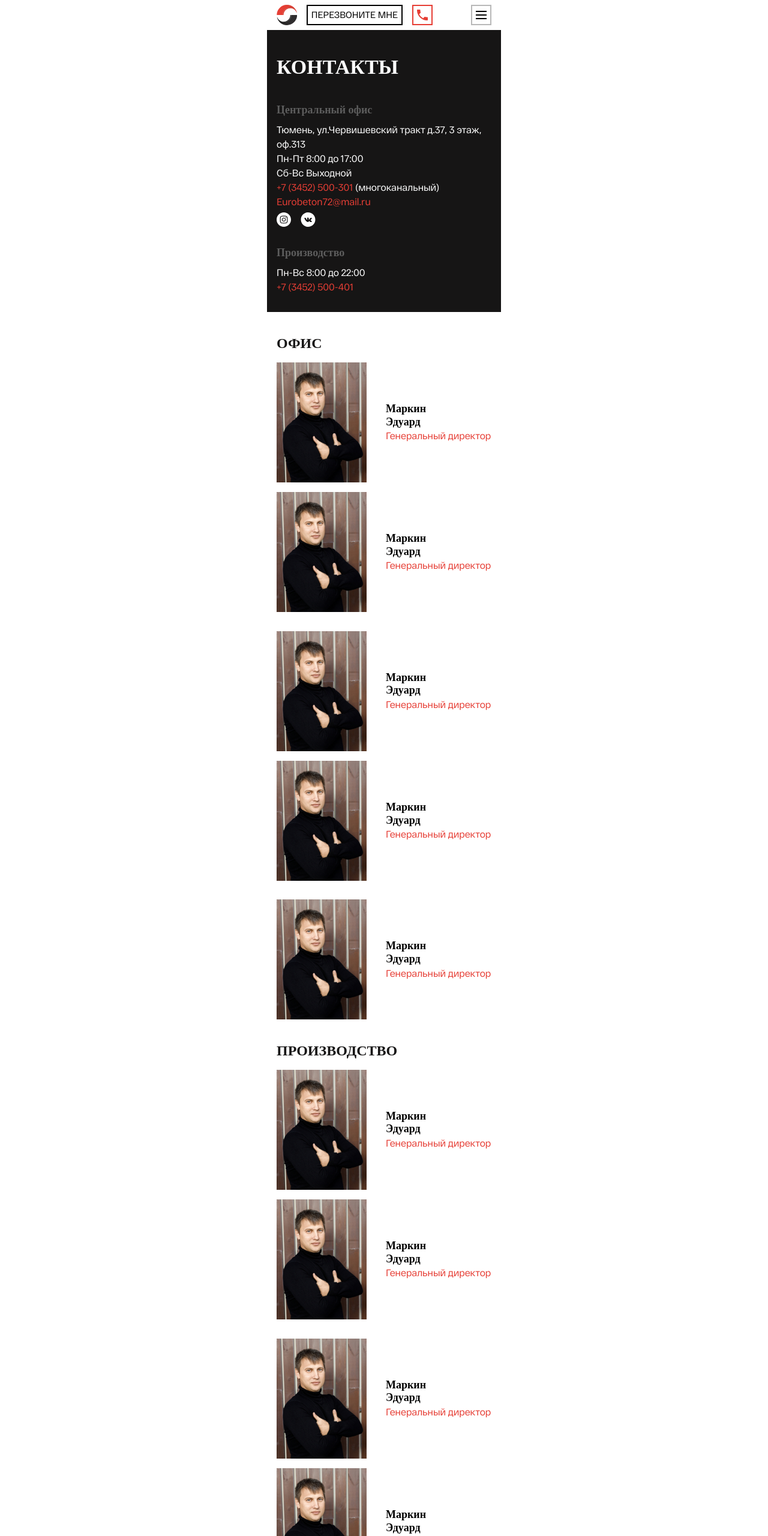
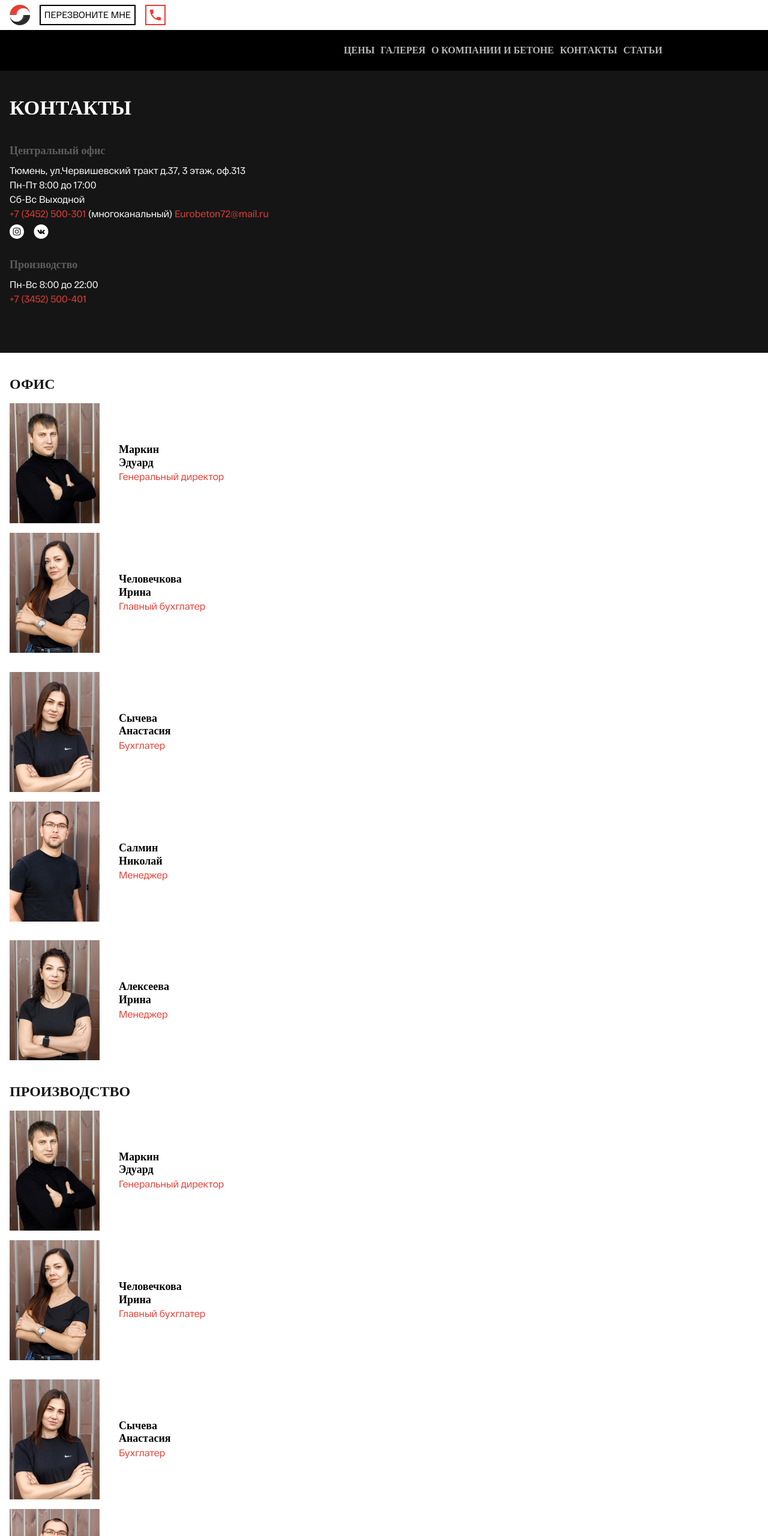
Before and after one commit to ALEXX4891/layout-SunWeb, a plain HTML site: page index.html in a window 1280 px wide. Shown: the top 2560 px of the page at 60% size. Drawn offline with Linux system fonts and the light colour scheme; a web font is replaced by a local one.

Commit message:
do desctop 1

```diff
--- a/css/style.css
+++ b/css/style.css
@@ -144,16 +144,16 @@ body {
 }
 
 .section {
-    max-width: 390px;
+    /* max-width: 390px; */
     margin: 0 auto;
 }
 
 .container {
     padding: 0 16px;
-    max-width: 390px;
+    /* max-width: 390px; */
     width: 100%;
     margin: 0 auto;
-    margin-bottom: 10px;
+    /* margin-bottom: 10px; */
 }
 
 .section-title {
@@ -240,7 +240,8 @@ body {
 } */
 
 .heder__top {
-    padding: 8px 0px;
+    padding: 8px 0 0;
+    min-height: 50px;
     width: 100%;
     align-items: flex-start;
     justify-content: space-between;
@@ -252,12 +253,46 @@ body {
     cursor: pointer;
 }
 
-.nav {
-    padding-left: 20%;
+.header__nav {
+    /* padding-left: 20%; */
+    /* display: flex; */
     display: none;
-    width: 708px;
+    /* width: 708px; */
+    min-height: 68px;
+    color: #FFF;
+    /* background-color: var(--Dark-Grey); */
     text-transform: uppercase;
+    /* align-items: flex-end; */
+    justify-content: end;
 
+
+}
+
+.nav__list {
+    display: flex;
+    max-width: 800px;
+    justify-content: end;
+    /* flex-direction: column; */
+    /* align-items: flex-end; */
+}
+
+.nav__item {
+    margin-right: 10px;
+    padding-top: 26px;
+    /* vertical-align: middle; */
+    color: var(--Grey);
+    font-family: RFDewi;
+    font-size: 16px;
+    font-style: normal;
+    font-weight: 700;
+    line-height: 100%;
+    text-transform: uppercase;
+    /* flex-wrap: nowrap; */
+    /* align-items: center;     */
+}
+
+.nav__item:last-child {
+    margin-right: 160px;
 }
 
 .header__logo-img {
@@ -309,13 +344,13 @@ body {
     justify-content: space-between;
 }
 
-.header {
-    height: 50px;
+.header__container_black {
+    background-color: #000000;
 }
 
 
 .main__contacts {
-    height: 470px;
+    min-height: 470px;
 }
 
 .contacts {
@@ -374,14 +409,6 @@ body {
 }
 .people {
     padding-top: 14px;
-}
-
-.people__office {
-
-}
-
-.cards {
-
 }
 
 .cards__title {
@@ -480,10 +507,6 @@ margin-bottom: 30px;
     margin: 0;
 }
 
-.footer__container {
-  background-color: var(--Light-black);
-}
-
 .form__title {
     margin-bottom: 16px;
     color: var(--White);
@@ -507,12 +530,17 @@ margin-bottom: 30px;
 
 .form__input {
     margin-bottom: 10px;
+    padding-left: 15px;
     display: flex;
-    height: 39px;
-    width: 358px;
+    min-height: 39px;
+    width: 100%;
     /* padding-left: 0px;
     align-items: center;
     align-self: stretch;     */
+}
+
+.form__input--text {
+    padding-top: 10px;
 }
 
 .form__btn {
@@ -550,6 +578,11 @@ margin-bottom: 30px;
     letter-spacing: 0.1px;
 }
 
+/* .form__item {
+    padding-top: 10px;
+    padding-left: 10px;
+} */
+
 .form__agree_red {
     color: var(--Red);
     text-decoration: underline;
@@ -572,6 +605,7 @@ margin-bottom: 30px;
     font-style: normal;
     font-weight: 400;
     line-height: 150%;
+
 }
 
 .footer-rigth__tel,
@@ -581,5 +615,54 @@ margin-bottom: 30px;
 
 .footer-rigth__address {
     color: var(--Dark-Grey);
+}
 
+
+.footer__container {
+    position: relative;
+    background-color: var(--Light-black);
+    /* background-image: url(../img/logo.svg);
+    background-repeat: no-repeat;
+    background-size: 1254px 1000px;
+    background-position: bottom 0px right 176px;
+    transform: rotate(30deg); */
 }
+
+/* .footer__img {
+    position: absolute;
+    width: 1000px;
+    height: 1000px;
+    background-image: url(../img/logo.svg);
+    background-repeat: no-repeat;
+    background-size: 254px 200px;
+    background-position: bottom 0px right 0px;
+    transform: rotate(30deg);
+} */
+
+
+@media (min-width: 768px) {
+
+    .btn-burger {
+        display: none;
+    }
+
+    .header__nav {
+        display: flex;
+    }
+
+    /* .section {
+      padding: 0 75px;
+    }
+
+    .footer__container {
+      padding: 50px 75px 40px;
+    }
+
+    .header__container {
+      padding: 14px 75px;
+    }
+
+    .slider__title {
+      font-size: 70px;
+    } */
+  }
--- a/index.html
+++ b/index.html
@@ -33,7 +33,8 @@
                 </button>
 
             </div>
-
+        </div>
+        <div class="container header__container header__container_black">
             <nav class="header__nav nav">
                 <ul class="nav__list list-reset flex">
                     <li class="nav__item">
@@ -145,65 +146,65 @@
                             </div>
                             <div class="cards__item card">
                                 <div class="card__img">
-                                    <img src="./img/man1.jpg" alt="">
+                                    <img src="./img/man2.jpg" alt="">
                                 </div>
                                 <div class="card__desc">
                                     <h2 class="card__name">
-                                        Маркин
+                                        Человечкова
                                     </h2>
                                     <h2 class="card__name">
-                                        Эдуард
+                                        Ирина
                                     </h2>
                                     <p class="card__post">
-                                        Генеральный директор
+                                        Главный бухглатер
                                     </p>
                                 </div>
                             </div>
                             <div class="cards__item card">
                                 <div class="card__img">
-                                    <img src="./img/man1.jpg" alt="">
+                                    <img src="./img/man3.jpg" alt="">
                                 </div>
                                 <div class="card__desc">
                                     <h2 class="card__name">
-                                        Маркин
+                                        Сычева
                                     </h2>
                                     <h2 class="card__name">
-                                        Эдуард
+                                        Анастасия
                                     </h2>
                                     <p class="card__post">
-                                        Генеральный директор
+                                        Бухглатер
                                     </p>
                                 </div>
                             </div>
                             <div class="cards__item card">
                                 <div class="card__img">
-                                    <img src="./img/man1.jpg" alt="">
+                                    <img src="./img/man4.jpg" alt="">
                                 </div>
                                 <div class="card__desc">
                                     <h2 class="card__name">
-                                        Маркин
+                                        Салмин
                                     </h2>
                                     <h2 class="card__name">
-                                        Эдуард
+                                        Николай
                                     </h2>
                                     <p class="card__post">
-                                        Генеральный директор
+                                        Менеджер
                                     </p>
                                 </div>
                             </div>
                             <div class="cards__item card">
                                 <div class="card__img">
-                                    <img src="./img/man1.jpg" alt="">
+                                    <img src="./img/man5.jpg" alt="">
                                 </div>
                                 <div class="card__desc">
                                     <h2 class="card__name">
-                                        Маркин
+                                        Алексеева
                                     </h2>
                                     <h2 class="card__name">
-                                        Эдуард
+                                        Ирина
                                     </h2>
                                     <p class="card__post">
-                                        Генеральный директор
+                                        Менеджер
                                     </p>
                                 </div>
                             </div>
@@ -228,65 +229,65 @@
                             </div>
                             <div class="cards__item card">
                                 <div class="card__img">
-                                    <img src="./img/man1.jpg" alt="">
+                                    <img src="./img/man2.jpg" alt="">
                                 </div>
                                 <div class="card__desc">
                                     <h2 class="card__name">
-                                        Маркин
+                                        Человечкова
                                     </h2>
                                     <h2 class="card__name">
-                                        Эдуард
+                                        Ирина
                                     </h2>
                                     <p class="card__post">
-                                        Генеральный директор
+                                        Главный бухглатер
                                     </p>
                                 </div>
                             </div>
                             <div class="cards__item card">
                                 <div class="card__img">
-                                    <img src="./img/man1.jpg" alt="">
+                                    <img src="./img/man3.jpg" alt="">
                                 </div>
                                 <div class="card__desc">
                                     <h2 class="card__name">
-                                        Маркин
+                                        Сычева
                                     </h2>
                                     <h2 class="card__name">
-                                        Эдуард
+                                        Анастасия
                                     </h2>
                                     <p class="card__post">
-                                        Генеральный директор
+                                        Бухглатер
                                     </p>
                                 </div>
                             </div>
                             <div class="cards__item card">
                                 <div class="card__img">
-                                    <img src="./img/man1.jpg" alt="">
+                                    <img src="./img/man4.jpg" alt="">
                                 </div>
                                 <div class="card__desc">
                                     <h2 class="card__name">
-                                        Маркин
+                                        Салмин
                                     </h2>
                                     <h2 class="card__name">
-                                        Эдуард
+                                        Николай
                                     </h2>
                                     <p class="card__post">
-                                        Генеральный директор
+                                        Менеджер
                                     </p>
                                 </div>
                             </div>
                             <div class="cards__item card">
                                 <div class="card__img">
-                                    <img src="./img/man1.jpg" alt="">
+                                    <img src="./img/man5.jpg" alt="">
                                 </div>
                                 <div class="card__desc">
                                     <h2 class="card__name">
-                                        Маркин
+                                        Алексеева
                                     </h2>
                                     <h2 class="card__name">
-                                        Эдуард
+                                        Ирина
                                     </h2>
                                     <p class="card__post">
-                                        Генеральный директор
+                                        Менеджер
                                     </p>
                                 </div>
                             </div>
@@ -313,6 +314,7 @@
     </main>
     <footer class="footer">
         <div class="container footer__container">
+            <!-- <div class="footer__img"></div> -->
             <div class="footer__left">
                 <form class="footer__form form flex" action="#">
                     <fieldset class="form__fieldset">
@@ -348,7 +350,7 @@
                                 Введите Ваш комментарий
                                 </span>
                                 <textarea class="form__input form__input--text" name="message" cols="10" rows="1"
-                                placeholder="Сообщение"></textarea>
+                                placeholder="Комментарий"></textarea>
                             </label>
                             </li>
                         </ul>
```
